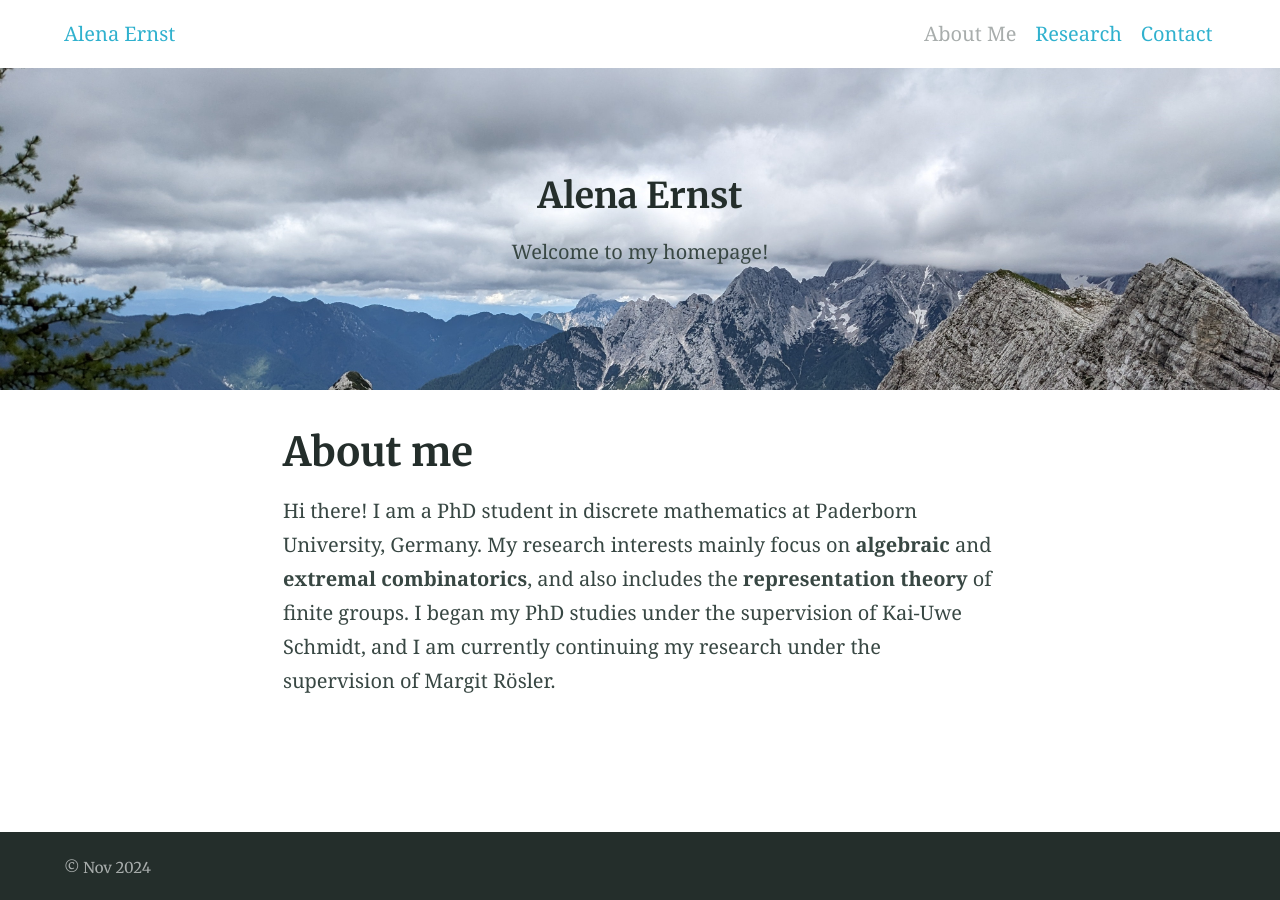
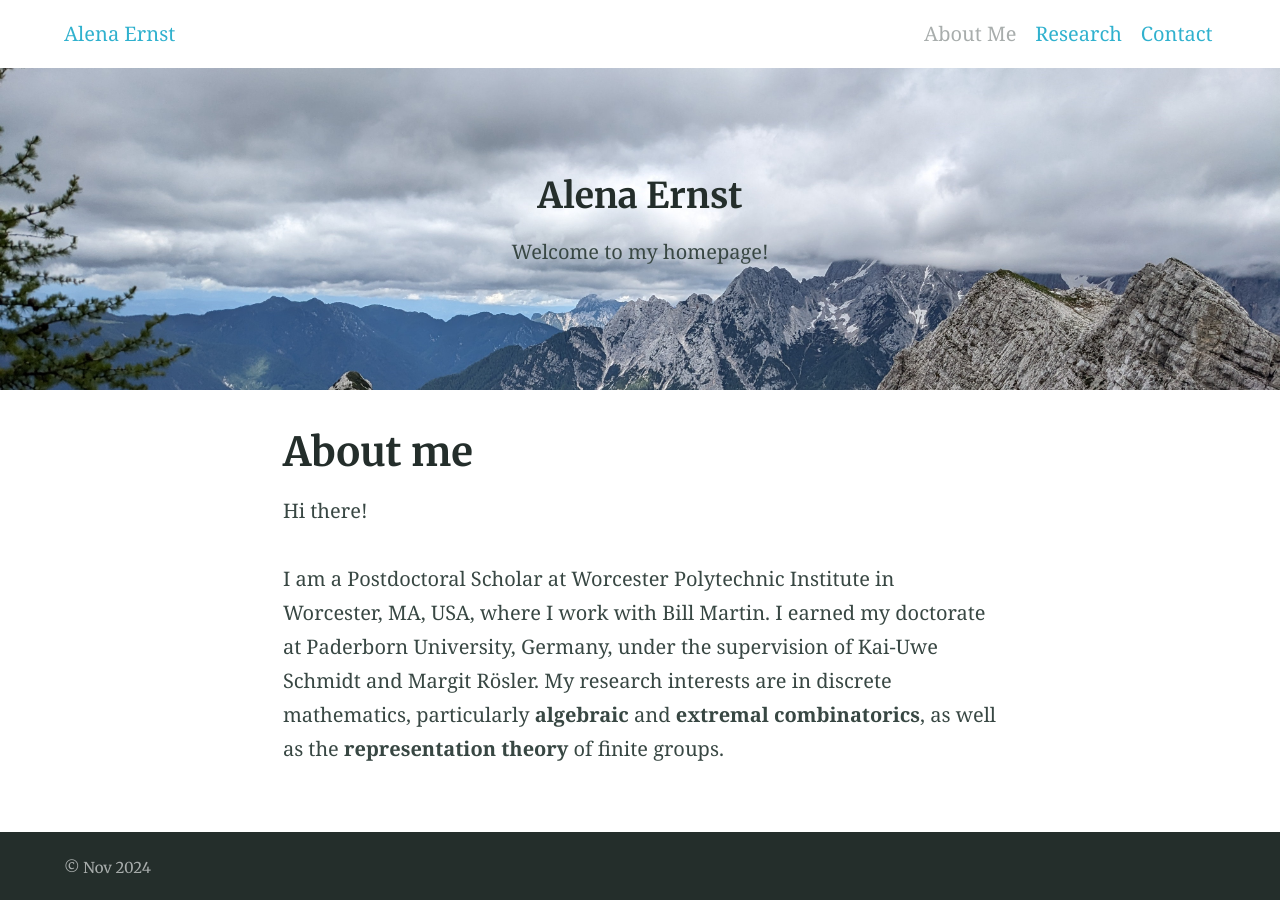
Before and after one commit to alenaernst/alenaernst.github.io, a Jekyll site: the page built from index.md, in a window 1280 px wide. Built offline with Jekyll 4.4.1, drawn with Linux system fonts in a browser that asks for light colours.

Commit message:
Update index.md

```diff
--- a/index.md
+++ b/index.md
@@ -8,7 +8,11 @@ excerpt: "Alena Ernst"
 ---
 
 Hi there!
-I am a PhD student in discrete mathematics at Paderborn University, Germany. My research interests mainly focus on **algebraic** and **extremal combinatorics**, and also includes the **representation theory** of finite groups. I began my PhD studies under the supervision of Kai-Uwe Schmidt, and I am currently continuing my research under the supervision of Margit Rösler.
+
+I am a Postdoctoral Scholar at Worcester Polytechnic Institute in Worcester, MA, USA, where I work with Bill Martin. I earned my doctorate at Paderborn University, Germany, under the supervision of Kai-Uwe Schmidt and Margit Rösler. My research interests are in discrete mathematics, particularly **algebraic** and **extremal combinatorics**, as well as the **representation theory** of finite groups.
+
+<!-- Version before I joined WPI: -->
+<!-- I am a PhD student in discrete mathematics at Paderborn University, Germany. My research interests mainly focus on **algebraic** and **extremal combinatorics**, and also includes the **representation theory** of finite groups. I began my PhD studies under the supervision of Kai-Uwe Schmidt, and I am currently continuing my research under the supervision of Margit Rösler. -->
 
 
 <!-- My research interests focus on **algebraic combinatorics**, particularly the theory of **association schemes**, on **extremal combinatorics**, especially **Erdős–Ko–Rado problems**, and on the **representation theory** of finite groups. I began my PhD studies under the supervision of Kai-Uwe Schmidt, and I am currently continuing my research under the supervision of Margit Rösler. -->
```
